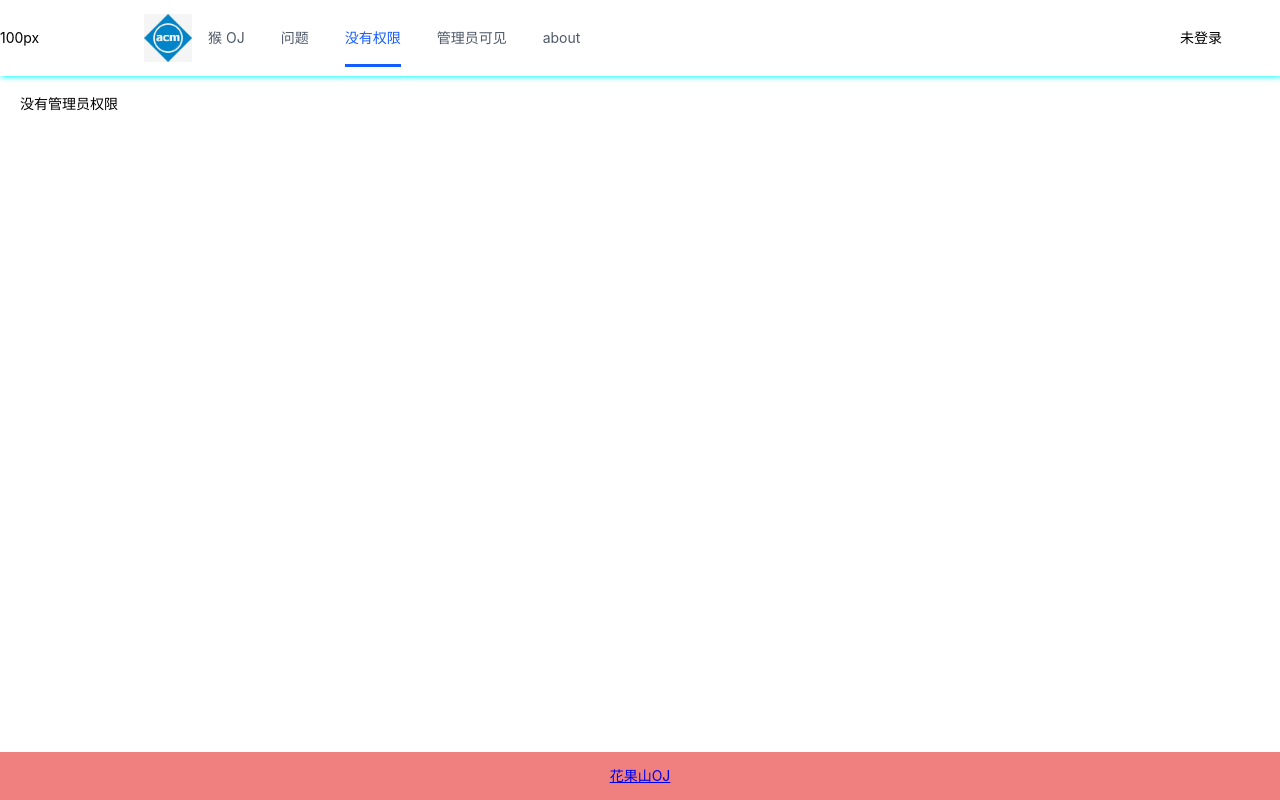
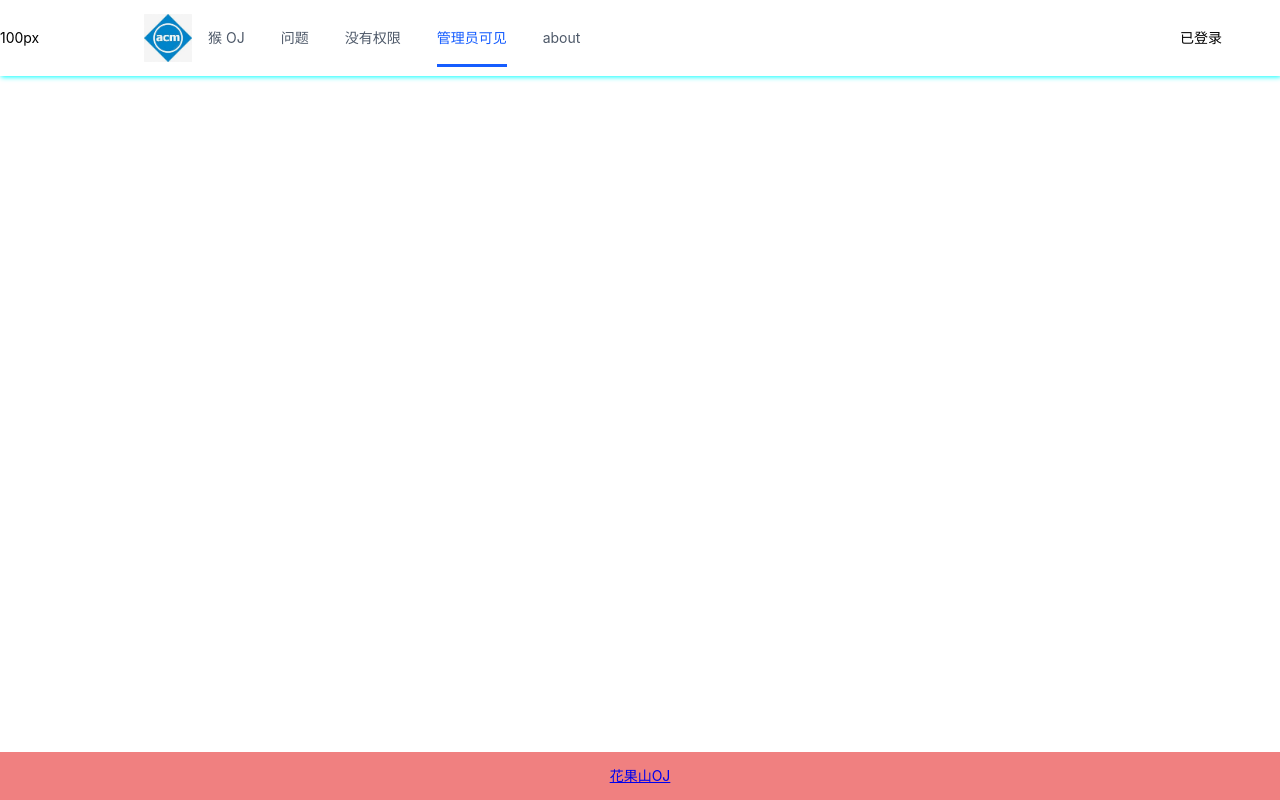
Before and after one commit to wsh1931/monkey-oj, a Vue app in the folder monkeyoj-frontend/: page /admin in a window 1280 px wide. Before the commit this address led to /notAuth. Built offline with nearby package versions, Linux system fonts and the light colour scheme.

Commit message:
完成前端用户权限功能

```diff
--- a/monkeyoj-frontend/src/App.vue
+++ b/monkeyoj-frontend/src/App.vue
@@ -13,13 +13,5 @@ import { useStore } from "vuex";
 const router = useRouter();
 const store = useStore();
 
-router.beforeEach((to, from, next) => {
-  if (to.meta?.access === "canAdmin") {
-    if (store.state.user.loginUser?.role !== "admin") {
-      next("/notAuth");
-      return;
-    }
-  }
-  next();
-});
+// router.beforeEach((to, from, next) => {});
 </script>
--- /dev/null
+++ b/monkeyoj-frontend/src/authority/authorityEnum.ts
@@ -0,0 +1,10 @@
+/**
+ * 权限类型
+ */
+const AUTHORITY_ENUM = {
+  NOT_LOGIN: "notLogin",
+  USER: "user",
+  ADMIN: "admin",
+};
+
+export default AUTHORITY_ENUM;
--- /dev/null
+++ b/monkeyoj-frontend/src/authority/checkAuthority.ts
@@ -0,0 +1,29 @@
+import AUTHORITY_ENUM from "@/authority/authorityEnum";
+
+/**
+ * 判断当前登录用户是否具有某个权限
+ * @param loginUser 当前登录用户
+ * @param needAuthority 需要有的权限
+ * @return boolean 有无权限
+ */
+const checkAuthority = (
+  loginUser: any,
+  needAuthority = AUTHORITY_ENUM.NOT_LOGIN
+) => {
+  const loginUserAuthority = loginUser?.userRole ?? AUTHORITY_ENUM.NOT_LOGIN;
+  if (needAuthority === AUTHORITY_ENUM.NOT_LOGIN) return true;
+
+  // 若权限等于用户，则只要用户登录就行了
+  if (needAuthority === AUTHORITY_ENUM.USER) {
+    // 若用户未登录
+    if (loginUserAuthority === AUTHORITY_ENUM.NOT_LOGIN) return false;
+  }
+
+  // 若当前用户不是管理员
+  if (needAuthority === AUTHORITY_ENUM.ADMIN) {
+    if (loginUserAuthority !== AUTHORITY_ENUM.ADMIN) return false;
+  }
+  return true;
+};
+
+export default checkAuthority;
--- a/monkeyoj-frontend/src/components/GlobalHeader.vue
+++ b/monkeyoj-frontend/src/components/GlobalHeader.vue
@@ -33,15 +33,33 @@
 <script setup lang="ts">
 import { routes } from "@/router/routes";
 import { useRoute, useRouter } from "vue-router";
-import { ref } from "vue";
+import { computed, ref } from "vue";
 import { useStore } from "vuex";
+import checkAuthority from "@/authority/checkAuthority";
+import AUTHORITY_ENUM from "@/authority/authorityEnum";
 
 const router = useRouter();
 const route = useRoute();
+const store = useStore();
 
-const visibleRoutes = routes.filter((route) => {
-  if (!route.meta?.hideInMenu) return true;
-  return false;
+// 使用computed是因为当用户信息发生变更时出发页面重新渲染
+const visibleRoutes = computed(() => {
+  return routes.filter((route) => {
+    // 判断是否为隐藏菜单
+    if (route.meta?.hideInMenu) {
+      return false;
+    }
+    // 判断当前用户是否有权限展现菜单。
+    if (
+      !checkAuthority(
+        store.state.user.loginUser,
+        route?.meta?.authority as string
+      )
+    ) {
+      return false;
+    }
+    return true;
+  });
 });
 
 // 路由跳转后
@@ -57,14 +75,12 @@ const menuClick = (key: string) => {
   });
 };
 
-const store = useStore();
-
-// setTimeout(() => {
-//   store.dispatch("user/getLoginUser", {
-//     userName: "已登录",
-//     role: "admin",
-//   });
-// }, 10000);
+setTimeout(() => {
+  store.dispatch("user/getLoginUser", {
+    userName: "已登录",
+    userRole: AUTHORITY_ENUM.ADMIN,
+  });
+}, 1000);
 </script>
 
 <style scoped>
--- a/monkeyoj-frontend/src/router/routes.ts
+++ b/monkeyoj-frontend/src/router/routes.ts
@@ -2,6 +2,7 @@ import HomeView from "../views/HomeView.vue";
 import { RouteRecordRaw } from "vue-router";
 import AdminView from "@/views/AdminView.vue";
 import NotAuthView from "@/views/NotAuthView.vue";
+import AUTHORITY_ENUM from "@/authority/authorityEnum";
 
 export const routes: Array<RouteRecordRaw> = [
   {
@@ -27,7 +28,7 @@ export const routes: Array<RouteRecordRaw> = [
     name: "管理员可见",
     component: AdminView,
     meta: {
-      access: "canAdmin",
+      authority: AUTHORITY_ENUM.ADMIN,
     },
   },
   {
--- a/monkeyoj-frontend/src/store/user.ts
+++ b/monkeyoj-frontend/src/store/user.ts
@@ -1,4 +1,5 @@
 import { StoreOptions } from "vuex";
+import AUTHORITY_ENUM from "@/authority/authorityEnum";
 
 export default {
   namespaced: true,
@@ -6,20 +7,20 @@ export default {
   state: () => ({
     loginUser: {
       userName: "未登录",
-      role: "notLogin",
+      userRole: AUTHORITY_ENUM.NOT_LOGIN,
     },
   }),
   // 定义更新变量的方法
   mutations: {
-    updateUser(state, playload) {
-      state.loginUser = playload;
+    updateUser(state, payload) {
+      state.loginUser = payload;
     },
   },
   // 执行异步，调用mutations的方法
   actions: {
-    getLoginUser({ commit, state }, playload) {
+    getLoginUser({ commit, state }, payload) {
       // todo 从后端获取登录信息
-      commit("updateUser", playload);
+      commit("updateUser", payload);
     },
   },
 } as StoreOptions<any>;
```
